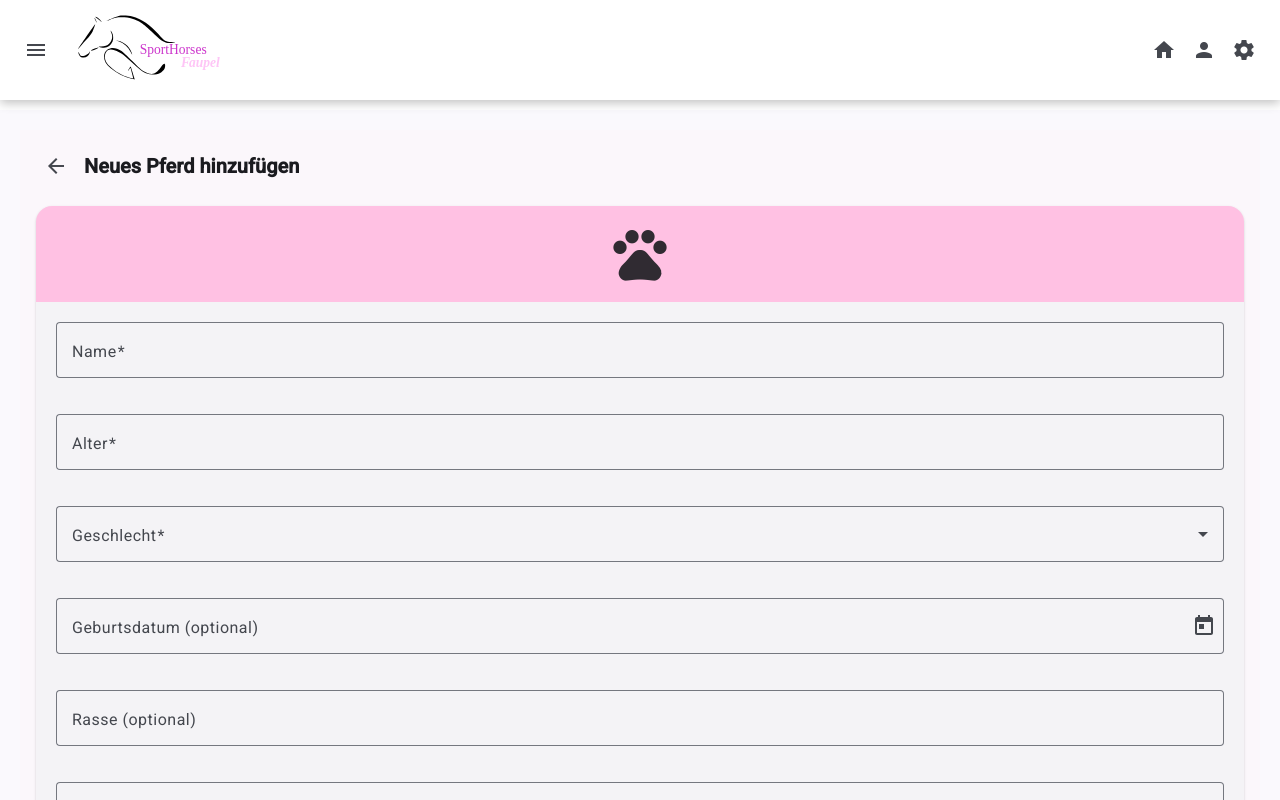
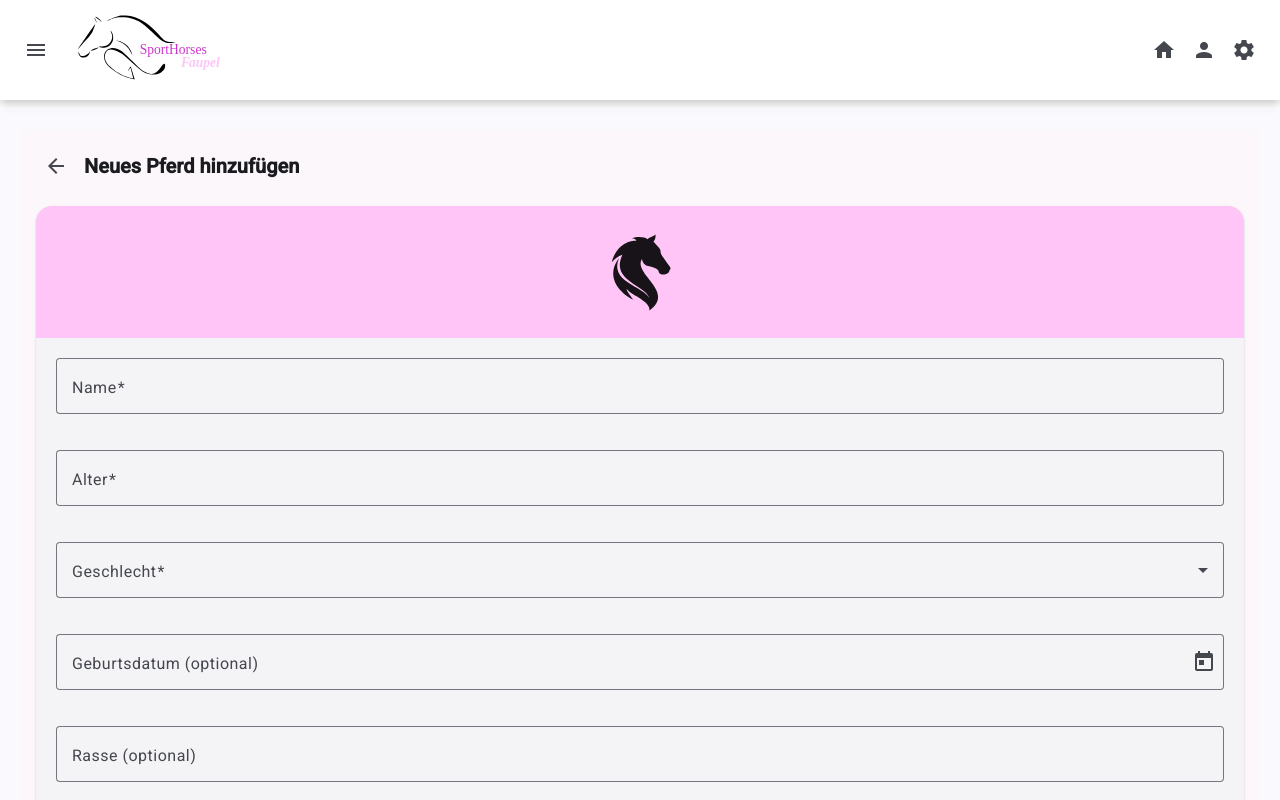
Before and after one commit to FabienneFaupel/sporthorses, an Angular app: page /addHorse in a window 1280 px wide. Built offline with nearby package versions, Linux system fonts and the light colour scheme.

Commit message:
design sachen an add horse page

```diff
--- a/src/app/pages/add-horse-page/add-horse-page.component.html
+++ b/src/app/pages/add-horse-page/add-horse-page.component.html
@@ -8,7 +8,7 @@
 
   <mat-card class="horse-card">
     <div class="side">
-      <mat-icon fontIcon="pets" aria-hidden="true"></mat-icon>
+      <img src="/images/horse.svg">
     </div>
 
     <form class="form" [formGroup]="form" (ngSubmit)="onSubmit()" novalidate>
--- a/src/app/pages/add-horse-page/add-horse-page.component.scss
+++ b/src/app/pages/add-horse-page/add-horse-page.component.scss
@@ -1,5 +1,7 @@
+@import '../../styles/colors.scss';
+
 $bg: #fbf7fb;
-$pink: #ffc1e3;
+
 
 .page {
   padding: 16px;
@@ -28,16 +30,14 @@ $pink: #ffc1e3;
   padding: 0;
 
   .side {
-    background: $pink;
+    background: $primarycolor;
     display: flex;
     justify-content: center;
     align-items: center;
     padding: 16px;
 
-    mat-icon {
-      font-size: 64px;
-      width: 64px;
-      height: 64px;
+    img {
+      width: 100px;
       opacity: 0.9;
     }
   }
```
